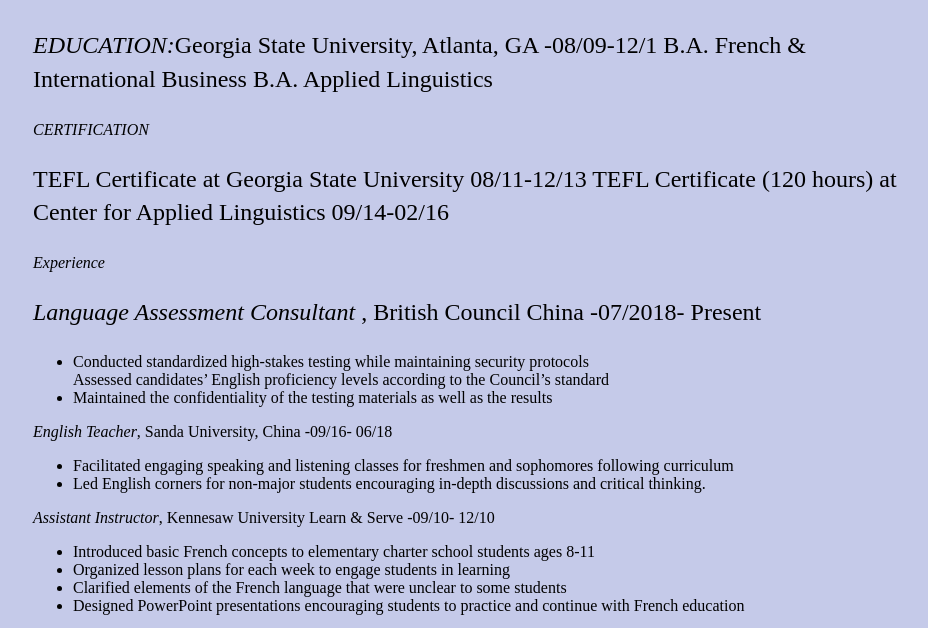
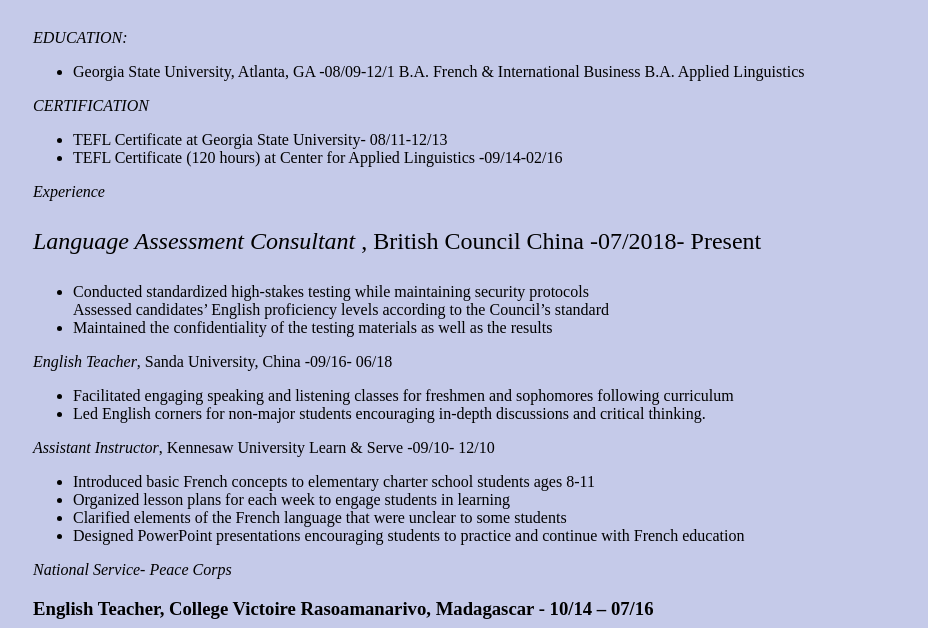
Before and after one commit to tresuave/tresuave.github, a plain HTML site: page cv/index.html in a window 1280 px wide. Shown: the part 168-796 px from the top of the page, without its empty margins (159-1087 px from the left). Drawn offline with Linux system fonts and the light colour scheme.

Commit message:
Update index.html

```diff
--- a/cv/index.html
+++ b/cv/index.html
@@ -21,13 +21,16 @@
     <div class="blurb">
         <h1> CV </h1>
 
-        <p><em>EDUCATION:</em>Georgia State University, Atlanta, GA -08/09-12/1 B.A. French & International Business B.A. Applied Linguistics
-	    </p>
+        <em>EDUCATION:</em>
+	    <ul>
+		<li>Georgia State University, Atlanta, GA -08/09-12/1 B.A. French & International Business B.A. Applied Linguistics</li>
+		    </uL>
 
  <em>CERTIFICATION</em>
-<p>TEFL Certificate at Georgia State University 				           08/11-12/13
-TEFL Certificate (120 hours) at Center for Applied Linguistics                               09/14-02/16
-</p>
+<ul>
+	<li>TEFL Certificate at Georgia State University- 08/11-12/13 </li>
+	<li> TEFL Certificate (120 hours) at Center for Applied Linguistics -09/14-02/16</li>
+	    </ul>
 <em>Experience</em>
 <p>
 	<em>Language Assessment Consultant </em>, British Council China -07/2018- Present
```
